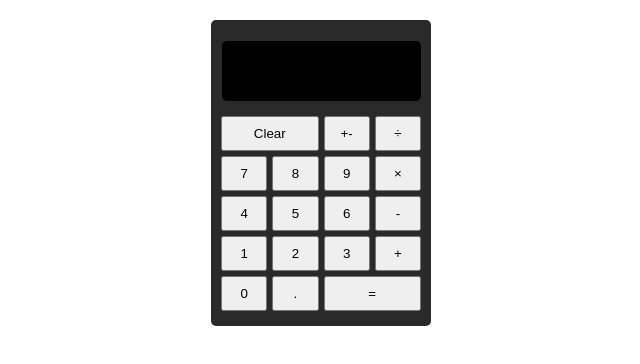
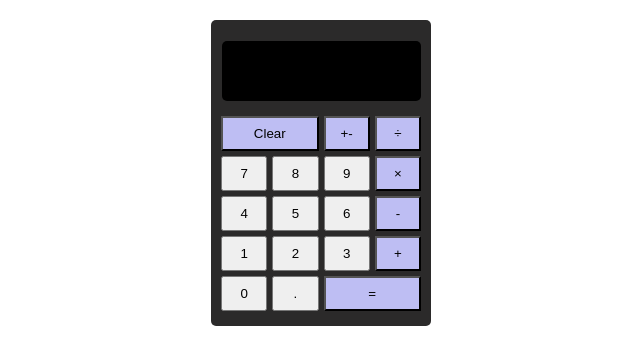
Before and after one commit to seanwongdev/react-calculator-app, a React (Create React App) app: page / in a window 1280 px wide. Shown: the top 364 px of the page, without its empty margins (319-959 px from the left). Built offline with nearby package versions, Linux system fonts and the light colour scheme.

Commit message:
added highlights

```diff
--- a/src/components/App.js
+++ b/src/components/App.js
@@ -43,9 +43,14 @@ function App() {
           <Output output={output} />
         </div>
         <div className="keypad">
-          <Button onClick={handleClear}>Clear</Button>
-          <Button>+-</Button>
-          <Button onClick={(e) => handleComputation(e.target.innerText)}>
+          <Button className="highlighted" onClick={handleClear}>
+            Clear
+          </Button>
+          <Button className="highlighted">+-</Button>
+          <Button
+            className="highlighted"
+            onClick={(e) => handleComputation(e.target.innerText)}
+          >
             &divide;
           </Button>
           <Button onClick={(e) => handleAddOutput(e.target.innerText)}>
@@ -57,9 +62,13 @@ function App() {
           <Button onClick={(e) => handleAddOutput(e.target.innerText)}>
             9
           </Button>
-          <button value="*" onClick={(e) => handleComputation(e.target.value)}>
+          <Button
+            className="highlighted"
+            value="*"
+            onClick={(e) => handleComputation(e.target.value)}
+          >
             &times;
-          </button>
+          </Button>
           <Button onClick={(e) => handleAddOutput(e.target.innerText)}>
             4
           </Button>
@@ -69,7 +78,10 @@ function App() {
           <Button onClick={(e) => handleAddOutput(e.target.innerText)}>
             6
           </Button>
-          <Button onClick={(e) => handleComputation(e.target.innerText)}>
+          <Button
+            className="highlighted"
+            onClick={(e) => handleComputation(e.target.innerText)}
+          >
             -
           </Button>
           <Button onClick={(e) => handleAddOutput(e.target.innerText)}>
@@ -81,7 +93,10 @@ function App() {
           <Button onClick={(e) => handleAddOutput(e.target.innerText)}>
             3
           </Button>
-          <Button onClick={(e) => handleComputation(e.target.innerText)}>
+          <Button
+            className="highlighted"
+            onClick={(e) => handleComputation(e.target.innerText)}
+          >
             +
           </Button>
           <Button onClick={(e) => handleAddOutput(e.target.innerText)}>
@@ -90,7 +105,12 @@ function App() {
           <Button onClick={(e) => handleAddOutput(e.target.innerText)}>
             .
           </Button>
-          <Button onClick={(e) => handleEquation(e.target.innerText)}>=</Button>
+          <Button
+            className="highlighted"
+            onClick={(e) => handleEquation(e.target.innerText)}
+          >
+            =
+          </Button>
         </div>
       </div>
     </div>
--- a/src/components/Button.js
+++ b/src/components/Button.js
@@ -1,3 +1,7 @@
-export default function Button({ children, onClick }) {
-  return <button onClick={onClick}>{children}</button>;
+export default function Button({ children, onClick, className, value }) {
+  return (
+    <button className={className} value={value} onClick={onClick}>
+      {children}
+    </button>
+  );
 }
--- a/src/index.css
+++ b/src/index.css
@@ -75,3 +75,7 @@ button {
   display: flex;
   justify-content: center;
 }
+
+.highlighted {
+  background-color: rgb(190, 190, 243);
+}
```
